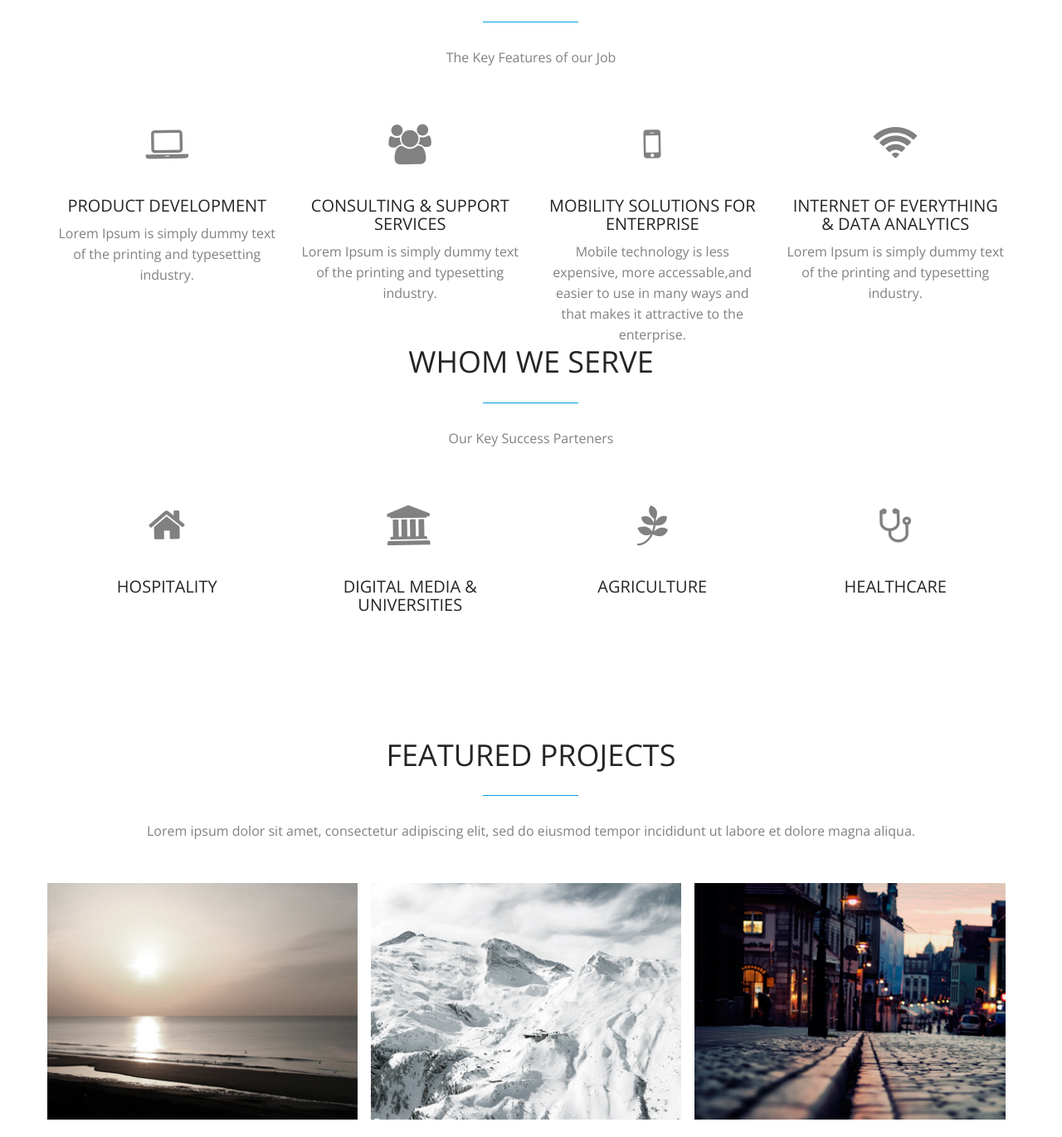
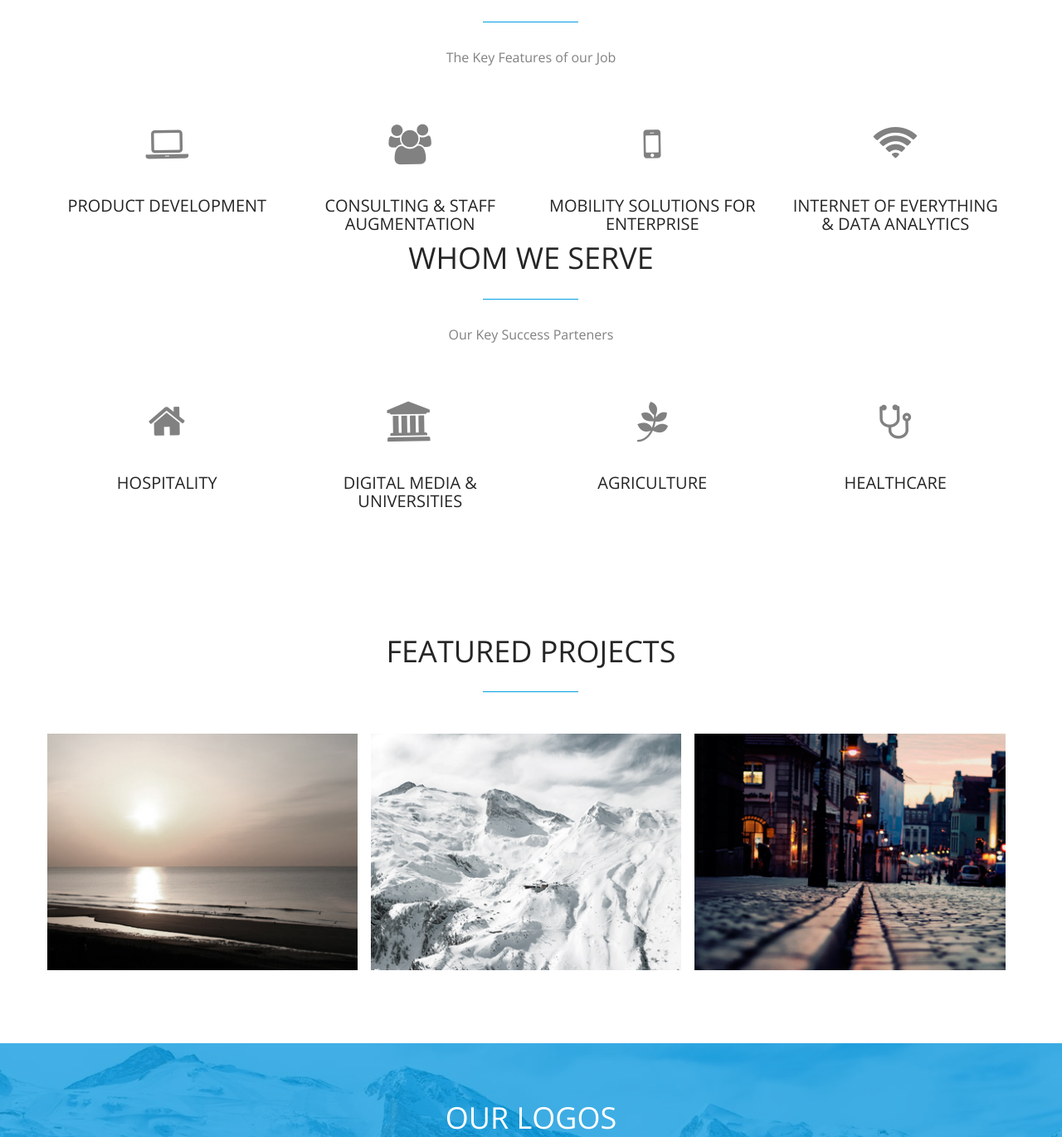
Before and after one commit to amshekar/blue, a PHP site: page / in a window 1280 px wide. Shown: the part 1042-2412 px from the top of the page at 83% size. Run offline with PHP 8.4, Linux system fonts and the light colour scheme; some libraries are stand-ins or nearby versions.

Commit message:
commented lorem ipsum text

```diff
--- a/css/slit-slider.css
+++ b/css/slit-slider.css
@@ -182,7 +182,7 @@
 	background-image: url(../img/slider/outsource.jpg);
 }
 .bg-img-testing {
-	background-image: url(../img/slider/TestingAutomation.png);
+	background-image: url(../img/slider/testing.jpg);
 }
 
 
--- a/index.html
+++ b/index.html
@@ -274,7 +274,7 @@
 									<i class="fa fa-laptop fa-3x"></i>
 								</div>
 								<h3>Product Development</h3>
-								<p>Lorem Ipsum is simply dummy text of the printing and typesetting industry. </p>
+								<!--<p>Lorem Ipsum is simply dummy text of the printing and typesetting industry. </p>-->
 							</div>
 						</div>
 
@@ -283,8 +283,8 @@
 								<div class="service-icon">
 									<i class="fa fa-users fa-3x"></i>
 								</div>
-								<h3>Consulting & Support Services</h3>
-								<p>Lorem Ipsum is simply dummy text of the printing and typesetting industry. </p>
+								<h3>Consulting & Staff augmentation </h3>
+								<!--<p>Lorem Ipsum is simply dummy text of the printing and typesetting industry. </p>-->
 							</div>
 						</div>
 
@@ -294,7 +294,7 @@
 									<i class="fa fa-mobile fa-3x"></i>
 								</div>
 								<h3>Mobility Solutions for Enterprise</h3>
-								<p>Mobile technology is less expensive, more accessable,and easier to use in many ways and that makes it attractive to the enterprise. </p>
+								<!--<p>Mobile technology is less expensive, more accessable,and easier to use in many ways and that makes it attractive to the enterprise. </p>-->
 							</div>
 						</div>
 
@@ -305,7 +305,7 @@
 								</div>
 
 								<h3>Internet Of Everything & Data Analytics</h3>
-								<p>Lorem Ipsum is simply dummy text of the printing and typesetting industry. </p>
+								<!--<p>Lorem Ipsum is simply dummy text of the printing and typesetting industry. </p>							-->
 							</div>
 						</div>
 
@@ -371,7 +371,7 @@
 
 						<div class="sec-title text-center wow animated fadeInDown">
 							<h2>FEATURED PROJECTS</h2>
-							<p>Lorem ipsum dolor sit amet, consectetur adipiscing elit, sed do eiusmod tempor incididunt ut labore et dolore magna aliqua.</p>
+							<!--<p>Lorem ipsum dolor sit amet, consectetur adipiscing elit, sed do eiusmod tempor incididunt ut labore et dolore magna aliqua.</p>-->
 						</div>
 
 
```
Also changed, not shown: img/slider/testing.jpg (added).
